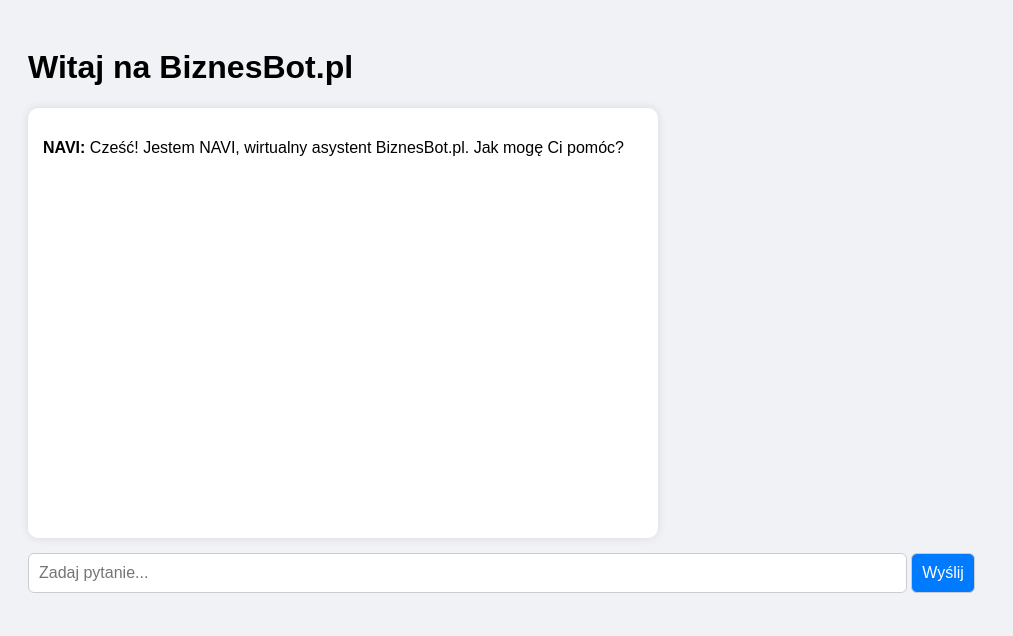
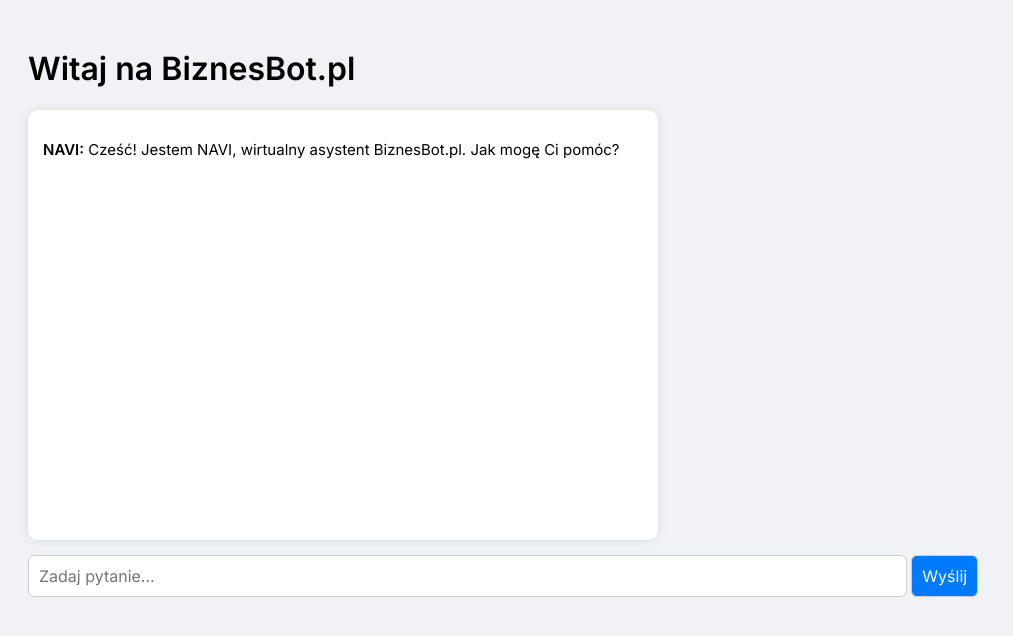
Before and after one commit to kacperskiszymon/navi-chatbot-biznesbot, a Flask app: page / in a window 1280 px wide. Shown: the top 636 px of the page, without its empty margins (0-1013 px from the left). Run offline with Flask 3, Linux system fonts and the light colour scheme.

Commit message:
Styl: nowoczesna czcionka Inter dla NAVI

```diff
--- a/templates/index.html
+++ b/templates/index.html
@@ -4,9 +4,13 @@
     <meta charset="UTF-8">
     <title>BiznesBot.pl – Chatbot NAVI</title>
     <script src="/static/chatbot.js" defer></script>
+
+    <!-- Nowoczesna czcionka Inter z Google Fonts -->
+    <link href="https://fonts.googleapis.com/css2?family=Inter:wght@400;500;600&display=swap" rel="stylesheet">
+
     <style>
         body {
-            font-family: Arial, sans-serif;
+            font-family: 'Inter', sans-serif;
             padding: 20px;
             background: #f0f2f5;
         }
@@ -19,12 +23,14 @@
             overflow-y: auto;
             margin-bottom: 15px;
             box-shadow: 0 0 10px rgba(0,0,0,0.1);
+            font-size: 15px;
         }
         input, button {
             padding: 10px;
             font-size: 16px;
             border: 1px solid #ccc;
             border-radius: 6px;
+            font-family: 'Inter', sans-serif;
         }
         #userInput {
             width: 70%;
@@ -33,6 +39,7 @@
             background-color: #007bff;
             color: white;
             cursor: pointer;
+            transition: background-color 0.3s ease;
         }
         button:hover {
             background-color: #0056b3;
```
